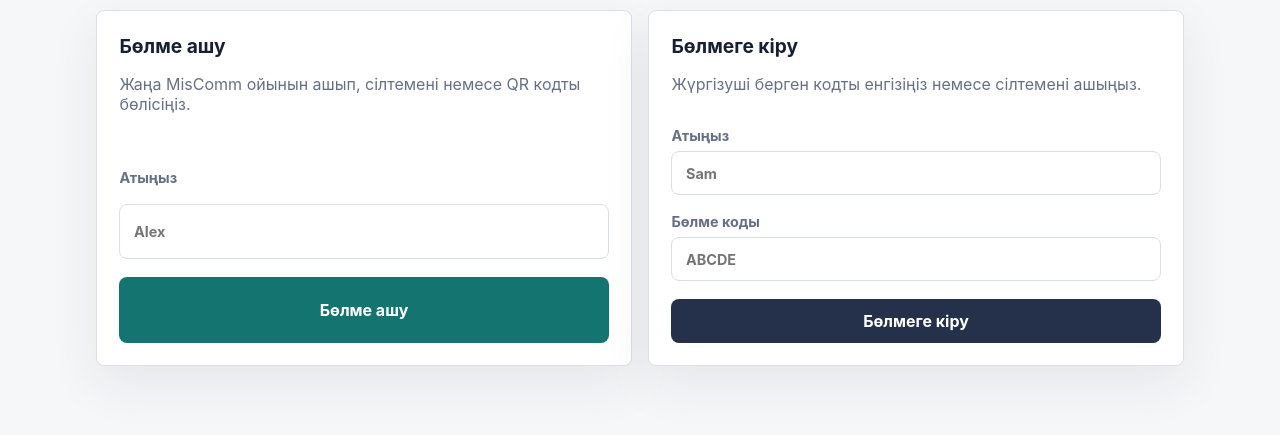
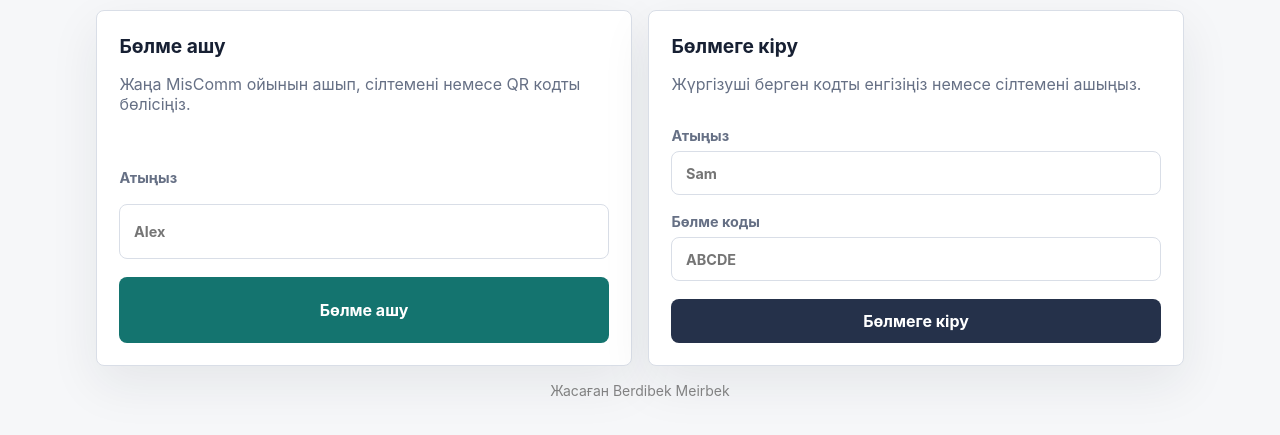
Before and after one commit to Mikosh001/MisComm-Game, a website: page public/index.html in a window 1280 px wide. Shown: the part 129-564 px from the top of the page. Drawn offline with nearby package versions, Linux system fonts and the light colour scheme; no server answers.

Commit message:
Update index.html

```diff
--- a/public/index.html
+++ b/public/index.html
@@ -24,6 +24,9 @@
       </header>
 
       <section id="app" class="app-surface" aria-live="polite"></section>
+      <footer style="text-align: center; margin-top: 1rem; padding-bottom: 1rem; color: var(--text-color, #666); font-size: 0.875rem; opacity: 0.8;">
+        Жасаған Berdibek Meirbek
+      </footer>
     </main>
 
     <div id="toast" class="toast" role="status" aria-live="polite"></div>
```
